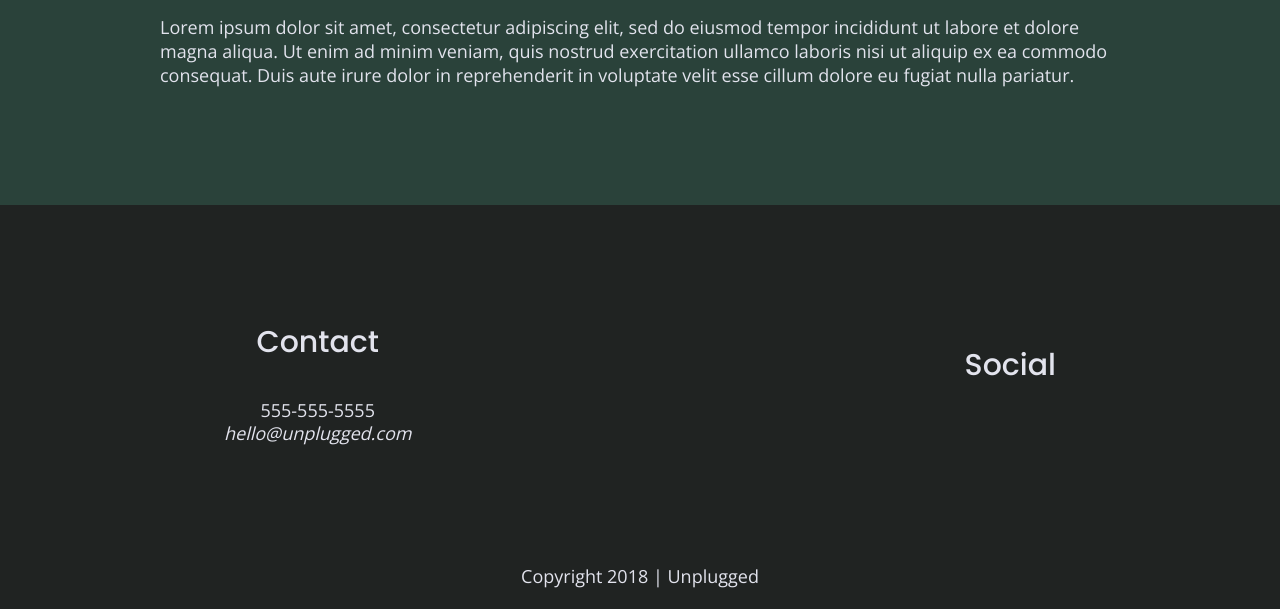
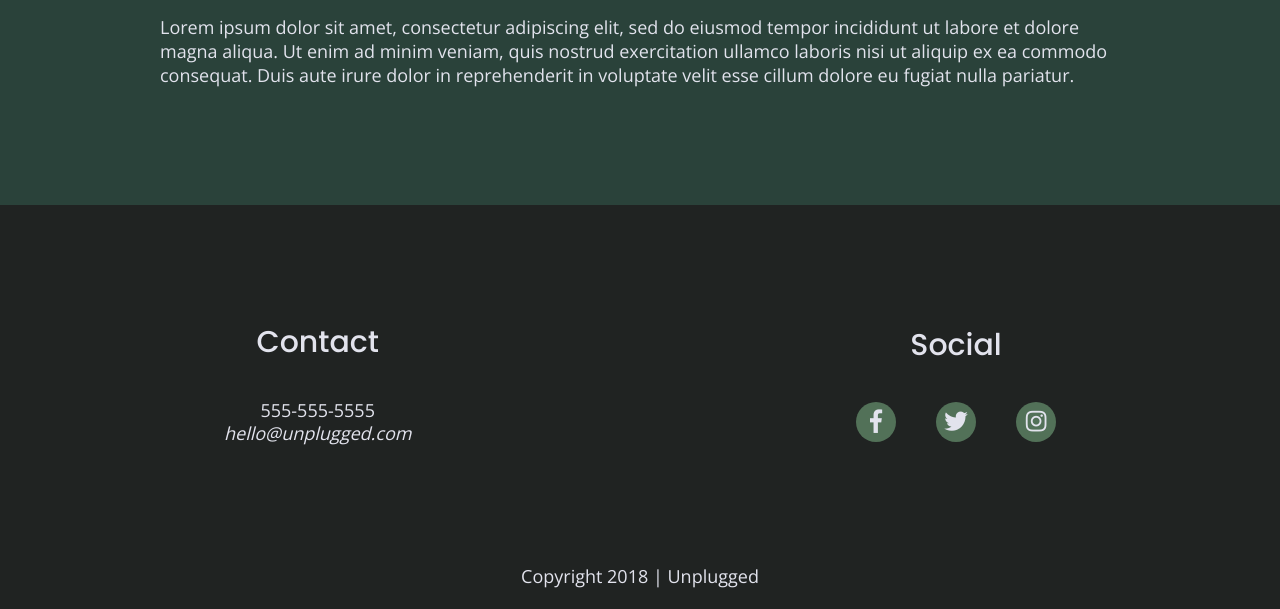
Before and after one commit to frosty8104/unplugged-retreat, a website built with Parcel: page index.html in a window 1280 px wide. Shown: the part 3626-4235 px from the top of the page. Built offline with nearby package versions, Linux system fonts and the light colour scheme.

Commit message:
Added social icons to site

```diff
--- a/css/main.css
+++ b/css/main.css
@@ -219,8 +219,15 @@ footer .social-icons {
 }
 footer .social-icons p {
   align-items: center;
+  background-color: #527158;
+  border-radius: 50%;
   display: flex;
+  height: 40px;
   justify-content: center;
+  width: 40px;
+}
+footer .social-icons p i {
+  font-size: 1.3125em;
 }
 footer .copyright {
   margin: 20px 0;
@@ -523,6 +530,10 @@ input[type=button] {
   footer p {
     line-height: 1.285;
   }
+  footer .social-icons {
+    justify-content: space-between;
+    width: 12.5em;
+  }
   footer .copyright {
     width: 100%;
   }
--- a/index.html
+++ b/index.html
@@ -119,9 +119,9 @@
         <div class="social">
           <h4>Social</h4>
           <div class="social-icons">
-            <p><a href="https://www.facebook.com/Skillcrush/" target="_blank"></a></p>
-            <p><a href="https://www.twitter.com/Skillcrush/" target="_blank"></a></p>
-            <p><a href="https://www.instagram.com/Skillcrush/" target="_blank"></a></p>
+            <p><a href="https://www.facebook.com/Skillcrush/" target="_blank"><i class="fab fa-facebook-f"></i></a></p>
+            <p><a href="https://www.twitter.com/Skillcrush/" target="_blank"><i class="fab fa-twitter"></i></a></p>
+            <p><a href="https://www.instagram.com/Skillcrush/" target="_blank"><i class="fab fa-instagram"></i></a></p>
           </div>
         </div>
       </div>
```
Also changed, not shown: about/index.html (+3 -3 lines), faq/index.html (+3 -3 lines).
